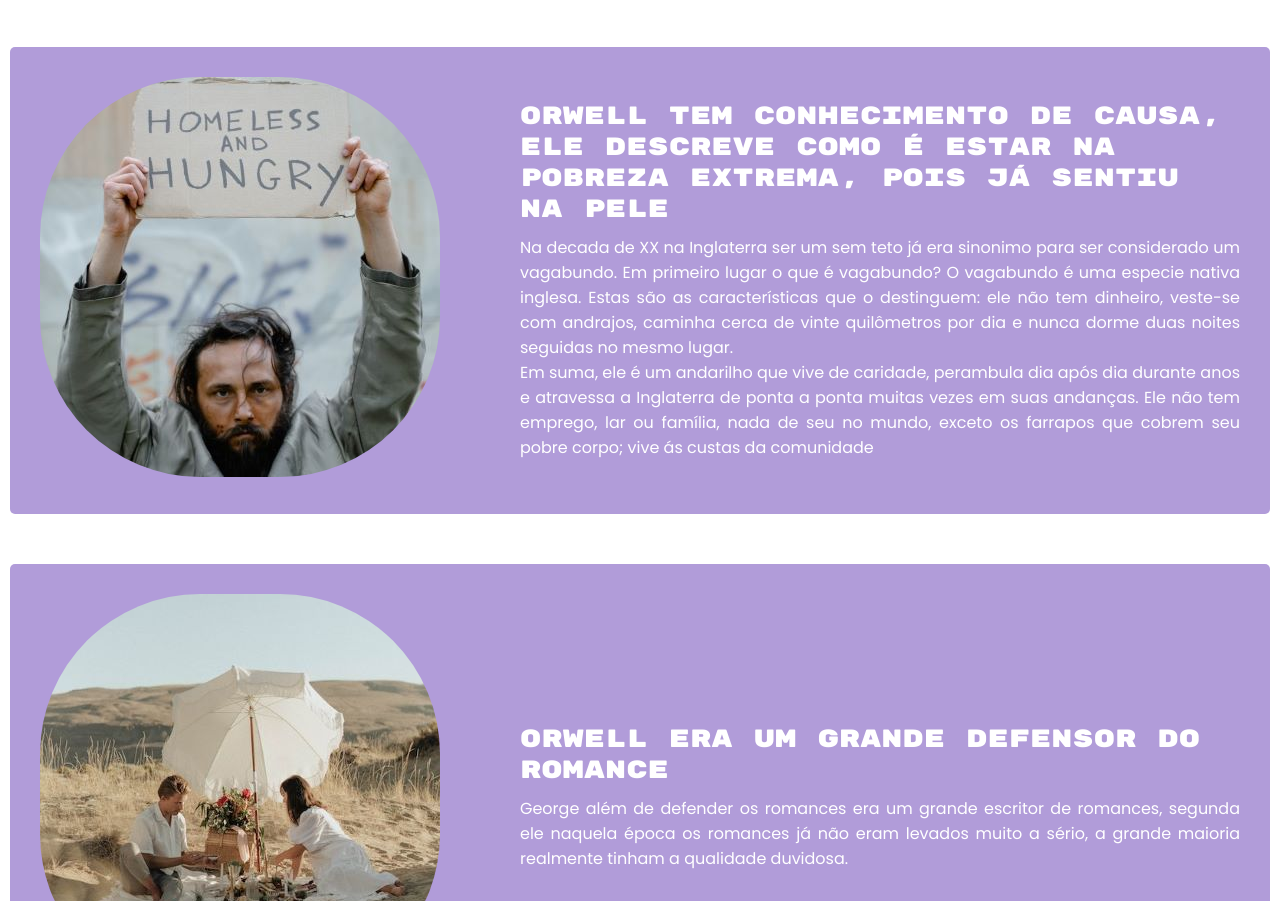
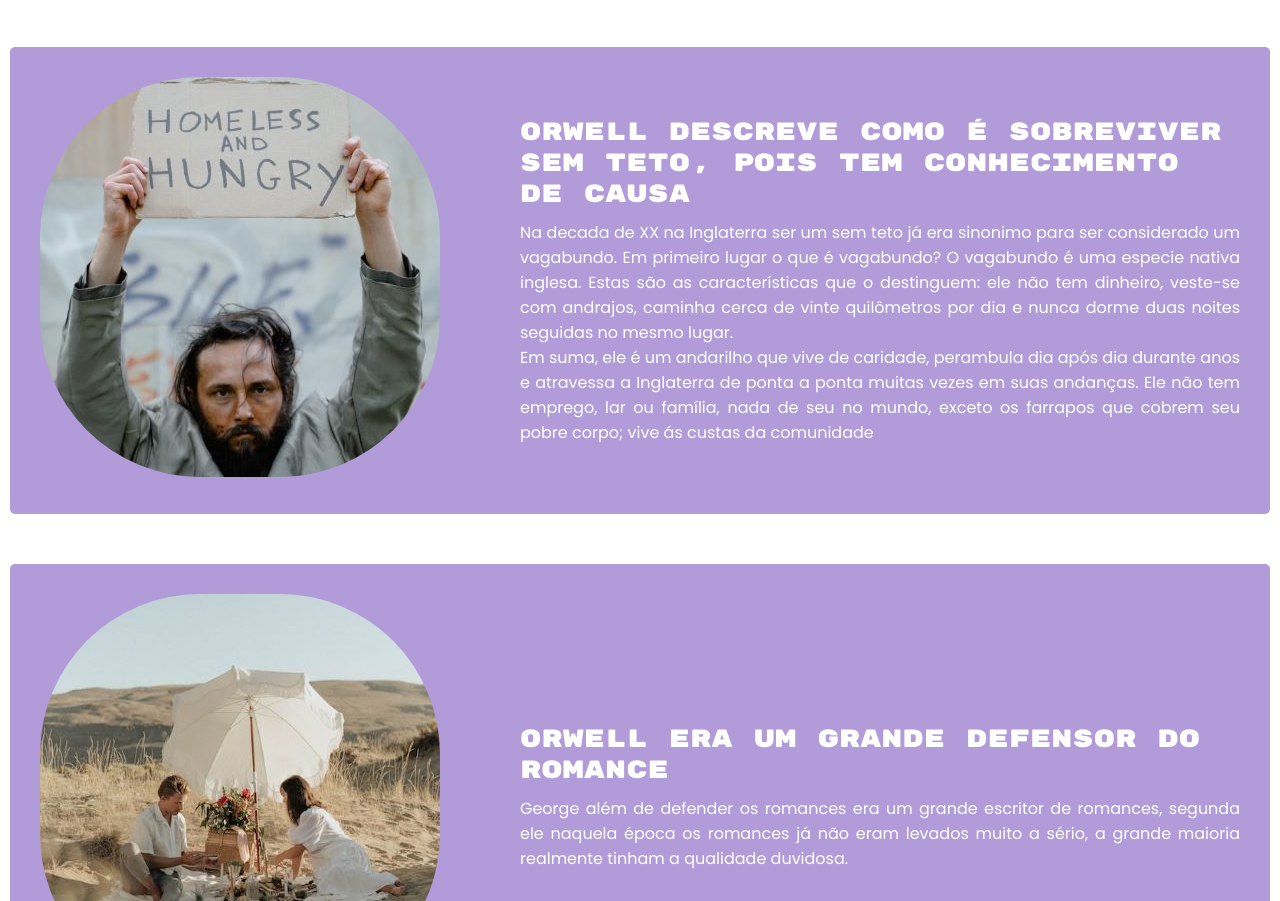
Before and after one commit to Conradiz/Como_morrem_os_pobres, a plain HTML site: page por-dentro-da-obra.html in a window 1280 px wide. Shown: the part 891-1792 px from the top of the page. Drawn offline with Linux system fonts and the light colour scheme.

Commit message:
Update por-dentro-da-obra.html

```diff
--- a/por-dentro-da-obra.html
+++ b/por-dentro-da-obra.html
@@ -88,7 +88,7 @@
                 </div>
                 <div class="coluna direita">
                     <div class="text">
-                        Orwell tem conhecimento de causa, ele descreve como é estar na pobreza extrema, pois já sentiu na pele
+                        Orwell descreve como é sobreviver sem teto, pois tem conhecimento de causa
                     </div>
                     <p>Na decada de XX na Inglaterra  ser um sem teto já era sinonimo para ser considerado um vagabundo. Em primeiro lugar o que é vagabundo? O vagabundo é uma especie nativa inglesa. Estas são as características que o destinguem: ele não tem dinheiro, veste-se com andrajos, caminha cerca de vinte quilômetros por dia e nunca dorme duas noites seguidas no mesmo lugar.<br> Em suma, ele é um andarilho que vive de caridade, perambula dia após dia durante anos e atravessa a Inglaterra de ponta a ponta muitas vezes em suas andanças. Ele não tem emprego, lar ou família, nada de seu no mundo, exceto os farrapos que cobrem seu pobre corpo; vive ás custas da comunidade   </p>
                 </div>
```
